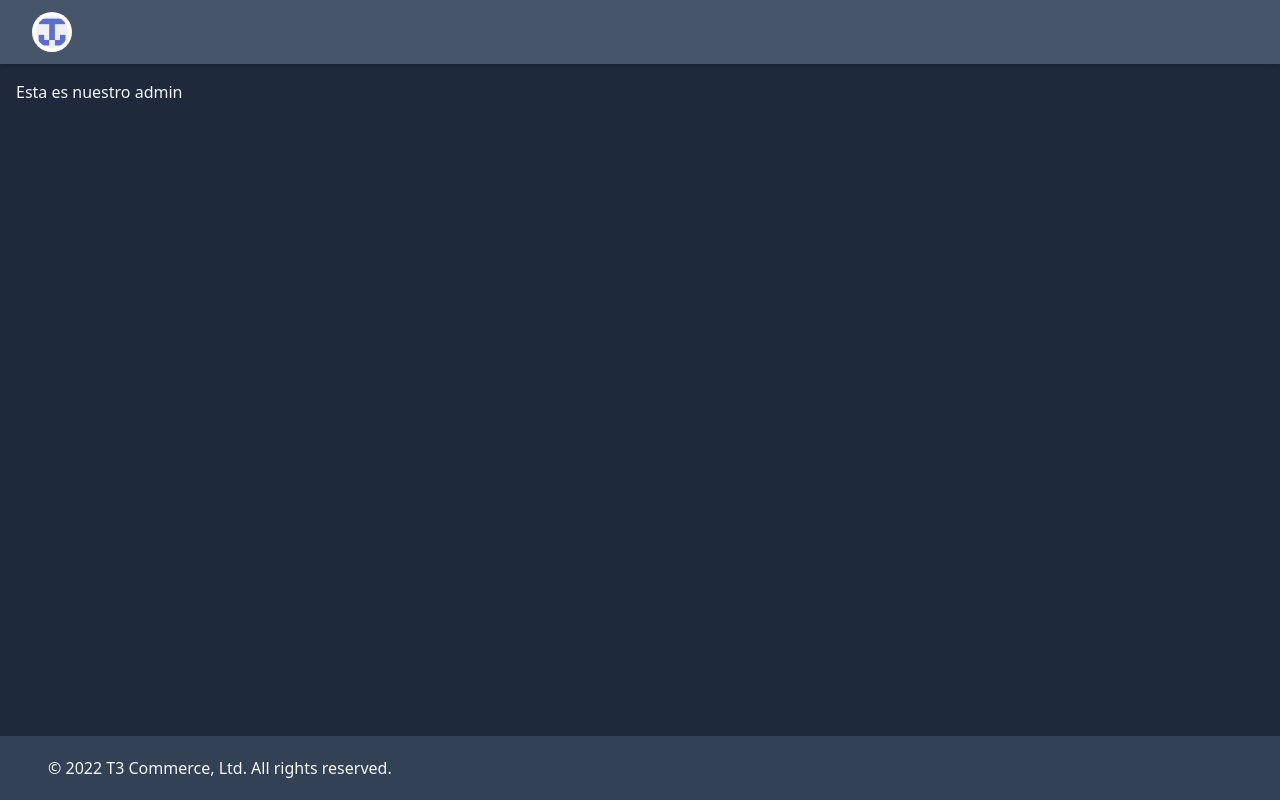
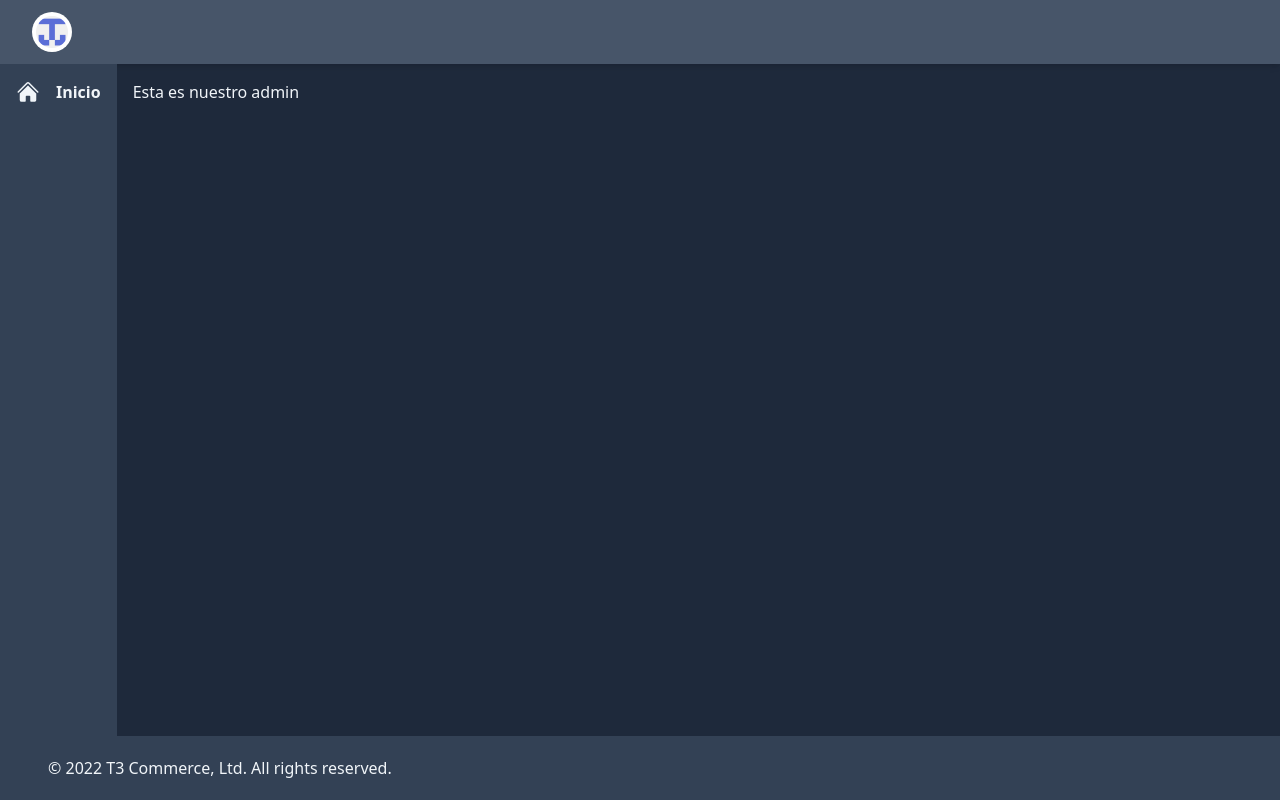
Before and after one commit to alexbarba/t3-rsc-commerce, a Next.js app: page /products in a window 1280 px wide. Built offline with nearby package versions, Linux system fonts and the light colour scheme.

Commit message:
feat(sidebar): add new sidebar to de admin panel

```diff
--- a/src/app/(admin)/products/layout.tsx
+++ b/src/app/(admin)/products/layout.tsx
@@ -1,5 +1,5 @@
 import { Footer } from "@components/common";
-import { AdminHeader } from "@components/admin";
+import { AdminHeader, Sidebar } from "@components/admin";
 
 export default function ShopLayout({
   children,
@@ -10,7 +10,10 @@ export default function ShopLayout({
     <section className="flex min-h-screen flex-col bg-slate-800 text-slate-100">
       <AdminHeader />
 
-      <section className="flex h-full grow p-4">{children}</section>
+      <section className="flex h-full grow ">
+        <Sidebar />
+        <main className="w-full grow p-4">{children}</main>
+      </section>
 
       <Footer />
     </section>
--- /dev/null
+++ b/src/components/admin/Sidebar/Sidebar.tsx
@@ -0,0 +1,21 @@
+import Link from "next/link";
+import { HomeIcon } from "@heroicons/react/24/solid";
+const Sidebar = () => {
+  return (
+    <nav className="bg-slate-700 font-bold">
+      <ul>
+        <li>
+          <Link
+            href="/products"
+            className="flex items-center p-4  hover:bg-slate-100 hover:text-slate-700"
+          >
+            <HomeIcon className="mr-4 h-6 w-6" />
+            Inicio
+          </Link>
+        </li>
+      </ul>
+    </nav>
+  );
+};
+
+export default Sidebar;
--- /dev/null
+++ b/src/components/admin/Sidebar/index.ts
@@ -0,0 +1 @@
+export { default } from "./Sidebar";
--- a/src/components/admin/index.ts
+++ b/src/components/admin/index.ts
@@ -1 +1,2 @@
-export { default as AdminHeader } from './AdminHeader';
+export { default as AdminHeader } from "./AdminHeader";
+export { default as Sidebar } from "./Sidebar";
```
